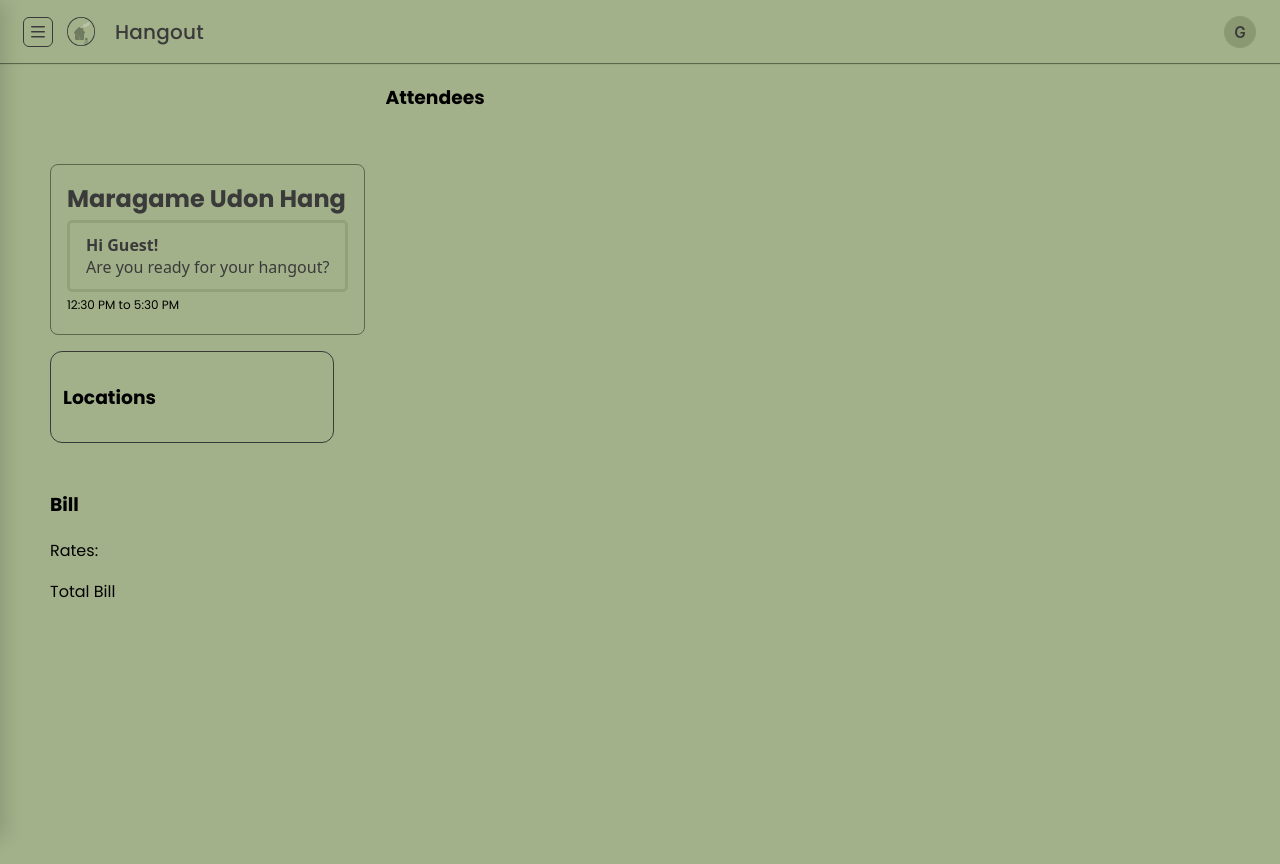
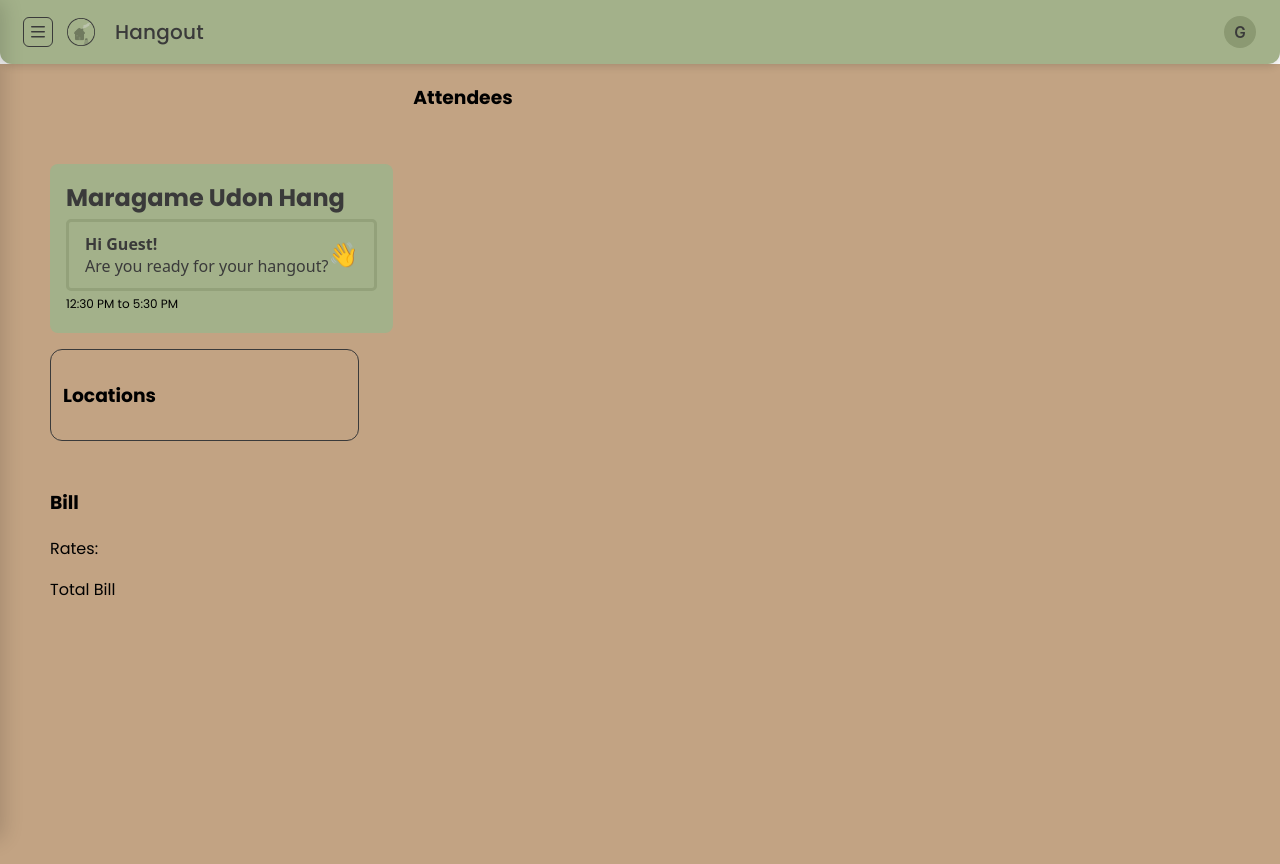
Before and after one commit to sirgavin211/meetly, a React (Vite) app in the folder frontend/: page /hangout in a window 1280 px wide. Built offline with nearby package versions, Linux system fonts and the light colour scheme.

Commit message:
REMEMEBER TO COMMIT UR STUFF

```diff
--- a/frontend/src/App.jsx
+++ b/frontend/src/App.jsx
@@ -4,7 +4,6 @@
 import Profile from "./pages/Profile/Profile.jsx";
 import CreateHangout from './pages/CreateHangout/CreateHangout.jsx';
 import Hangout from './pages/Hangout/Hangout.jsx';
-import { Analytics } from "@vercel/analytics/next";
 
 function App() {
   const data = {
--- a/frontend/src/components/Navbar/Navbar.css
+++ b/frontend/src/components/Navbar/Navbar.css
@@ -16,7 +16,6 @@
 }
 
 .navbar {
-  /* make the navbar stretch edge-to-edge even if inside a padded container */
   position: relative;
   top: 0;
   left: 50%;
@@ -24,22 +23,18 @@
   margin-left: -50vw;
   margin-right: -50vw;
   width: 100vw;
-
   height: 64px;
   padding: 0 24px;
   box-sizing: border-box;
-
   display: flex;
   align-items: center;
   justify-content: space-between;
-
   background: var(--primary-color);
-
-  /* visible bottom border */
-  border-bottom: 1px solid var(--border-color);
-  box-shadow: 0 1px 0 rgba(0, 0, 0, 0.06);
+  box-shadow: 0 2px 8px rgba(0, 0, 0, 0.15);
+  border-bottom-left-radius: 12px;
+  border-bottom-right-radius: 12px;
+  overflow: hidden;
   z-index: 20;
-
 }
 
 .button_menu {
--- a/frontend/src/pages/Hangout/Hangout.css
+++ b/frontend/src/pages/Hangout/Hangout.css
@@ -3,7 +3,7 @@
   max-height: 100vh;
   width: 100%;
   margin: 0;
-  background-color: var(--primary-color);
+  background-color: var(--accent-color);
   box-sizing: border-box;
   display: flex;
   flex-direction: row;
@@ -40,7 +40,7 @@
 }
 
 .information_card {
-  border: 1px solid var(--border-color);
+  border: none;
   padding: 12px 16px 16px;
   border-radius: 8px;
   background-color: var(--primary-color);
@@ -48,13 +48,21 @@
 
 }
 
+
+
+
 .information_card .greeting_box {
   border: 3px solid #93a17a;
   border-radius: 5px;
   padding: 11px 16px;
+  flex-direction: row;
+  display: flex;
+  gap: 100px'
+}
+
+.textbox{
+  display: flex;
   flex-direction: column;
-  display: flex;
-
 }
 
 .information_card span,
--- a/frontend/src/pages/Hangout/Hangout.jsx
+++ b/frontend/src/pages/Hangout/Hangout.jsx
@@ -28,13 +28,18 @@
                     <div className='information_card'>
                         <h1>{props.data.name}</h1>
                         <div className='greeting_box'>
-                            <strong>{`Hi ${profile.first_name}!`}</strong>
-                            <span>Are you ready for your hangout?</span>
+
+                            <div className='textbox'>
+                                <strong>{`Hi ${profile.first_name}!`}</strong>
+                                <span>Are you ready for your hangout?</span>
+                            </div>
+
+                            <h1>👋</h1>
                         </div>
 
-                        <div className='textbox'>
-                            <p>{`${props.data.locations[0].arriveAt} to ${props.data.locations[props.data.locations.length - 1].departAt}`}</p>
-                        </div>
+
+                        <p>{`${props.data.locations[0].arriveAt} to ${props.data.locations[props.data.locations.length - 1].departAt}`}</p>
+
 
                     </div>
 
```
